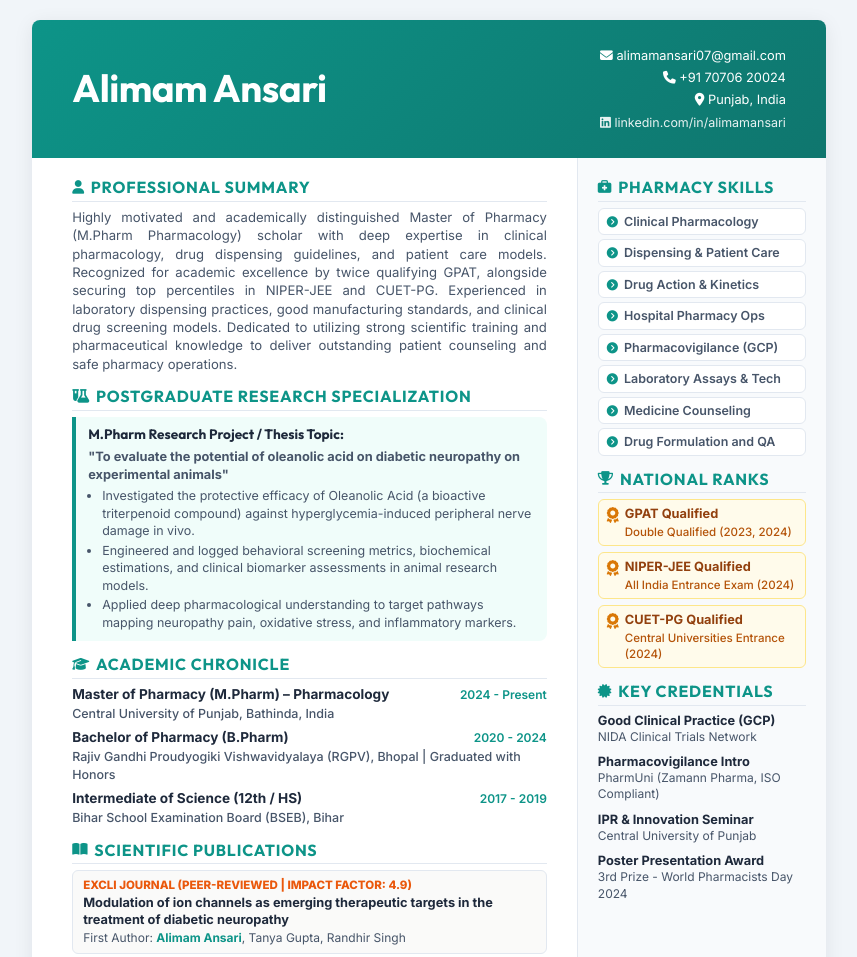
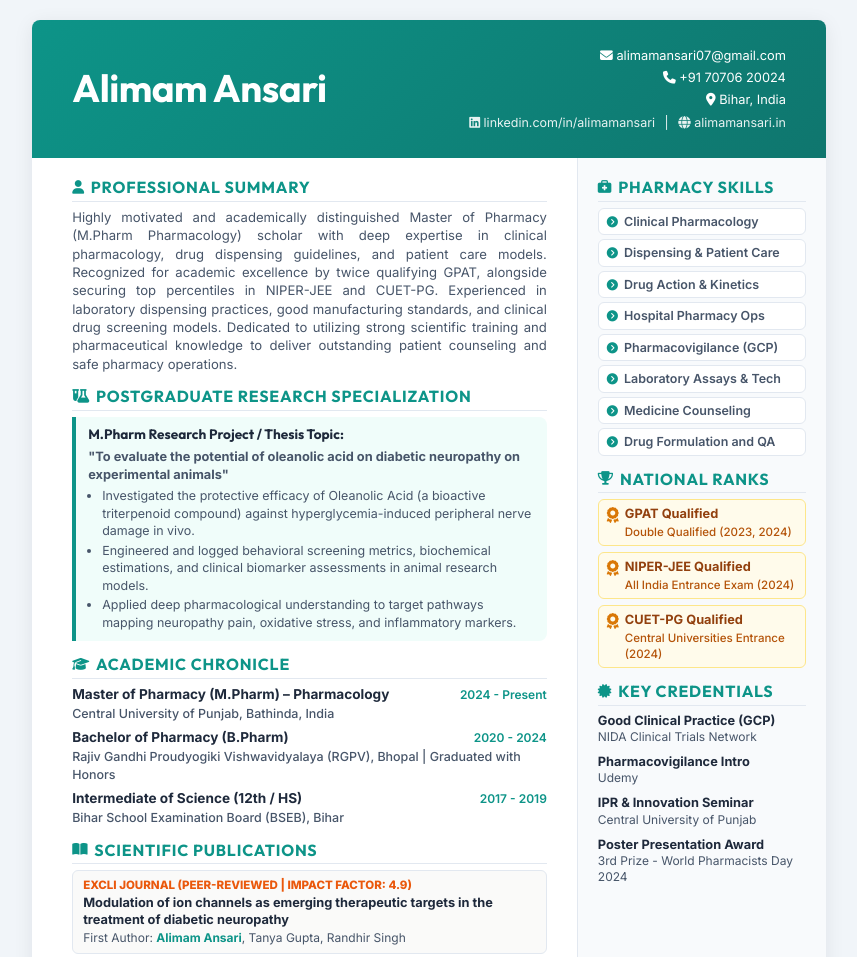
Before and after one commit to alimamansari/alimamansari, a plain HTML site: page resume.html in a window 1280 px wide. Shown: the top 957 px of the page, without its empty margins (211-1068 px from the left). Drawn offline with Linux system fonts and the light colour scheme.

Commit message:
Updated address to Bihar, added alimamansari.in custom domain link, and set Pharmacovigilance certificate issuer to Udemy

```diff
--- a/resume.html
+++ b/resume.html
@@ -388,9 +388,10 @@
             <div class="header-right" style="line-height: 1.7;">
                 <div><i class="fa-solid fa-envelope"></i> <a href="mailto:alimamansari07@gmail.com">alimamansari07@gmail.com</a></div>
                 <div><i class="fa-solid fa-phone"></i> +91 70706 20024</div>
-                <div><i class="fa-solid fa-location-dot"></i> Punjab, India</div>
+                <div><i class="fa-solid fa-location-dot"></i> Bihar, India</div>
                 <div style="margin-top: 2px; font-size: 0.78rem; opacity: 0.9;">
-                    <a href="https://linkedin.com/in/alimamansari" target="_blank"><i class="fa-brands fa-linkedin"></i> linkedin.com/in/alimamansari</a>
+                    <a href="https://linkedin.com/in/alimamansari" target="_blank" style="margin-right: 6px;"><i class="fa-brands fa-linkedin"></i> linkedin.com/in/alimamansari</a> |
+                    <a href="https://alimamansari.in" target="_blank" style="margin-left: 6px;"><i class="fa-solid fa-globe"></i> alimamansari.in</a>
                 </div>
             </div>
         </div>
@@ -537,7 +538,7 @@
                         </div>
                         <div class="cert-item">
                             <div class="cert-title">Pharmacovigilance Intro</div>
-                            <div class="cert-issuer">PharmUni (Zamann Pharma, ISO Compliant)</div>
+                            <div class="cert-issuer">Udemy</div>
                         </div>
                         <div class="cert-item">
                             <div class="cert-title">IPR &amp; Innovation Seminar</div>
```
